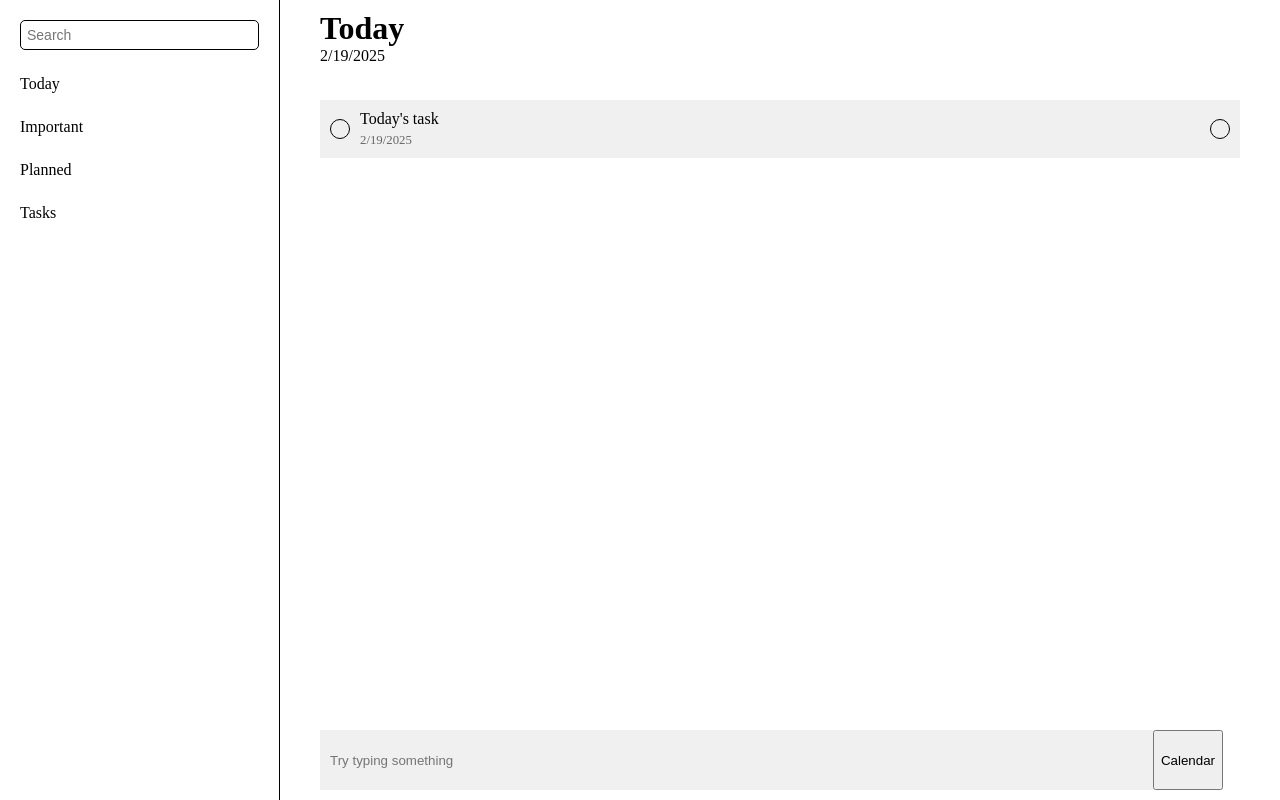
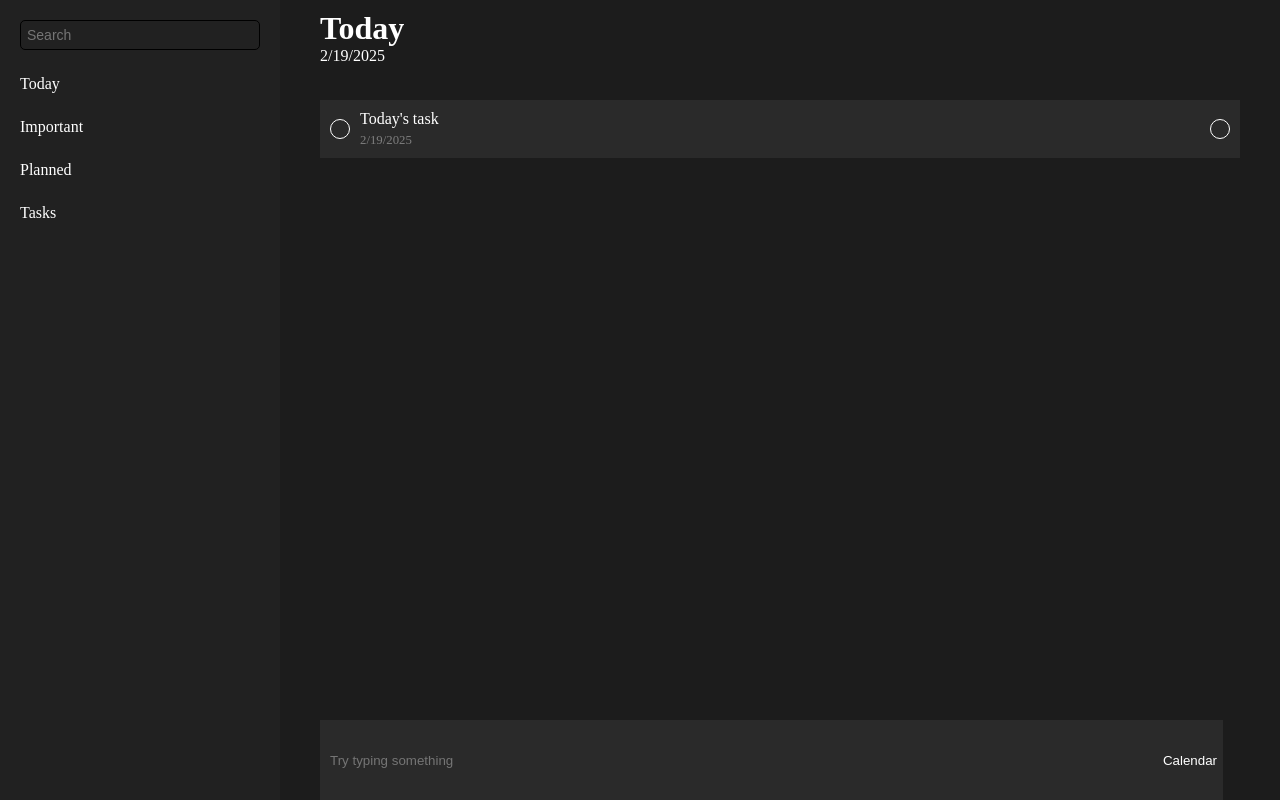
Before and after one commit to dmytro-chumak/react-to-do, a Next.js app: page /today in a window 1280 px wide. Built offline with nearby package versions, Linux system fonts and the light colour scheme.

Commit message:
style: refactor CSS to use CSS variables, improve consistency, and update styles for various components

```diff
--- a/src/app/globals.css
+++ b/src/app/globals.css
@@ -1,13 +1,24 @@
 :root {
   --main-bg: #1c1c1c;
-  --main-text: white;
+  --main-text: #ffffff;
   --alternate-bg: #212121;
+  --menu-item-bg-active: #333333;
+  --menu-item-bg-active-hover: #313131;
+  --menu-item-bg-hover: #333333;
+  --todo-item-bg: #2a2a2a;
+  --todo-item-bg-hover: #363636;
+  --todo-item-date-color: #7e7e7e;
+  --todo-item-done-color: #7e7e7e;
+  --add-todo-bg: #2a2a2a;
+  --add-todo-bg-focus: #363636;
 }
 
 body {
   margin: 0;
   padding: 0;
   overflow: hidden;
+  color: var(--main-text);
+  background-color: var(--main-bg);
 }
 
 * {
--- a/src/app/important/page.module.css
+++ b/src/app/important/page.module.css
@@ -3,7 +3,6 @@
   height: 10vh;
   position: fixed;
   top: 0;
-  background-color: white;
   padding: 10px 0;
   width: calc(100vw - 377px);
 }
--- a/src/app/planned/page.module.css
+++ b/src/app/planned/page.module.css
@@ -3,7 +3,6 @@
   height: 10vh;
   position: fixed;
   top: 0;
-  background-color: white;
   padding: 10px 0;
   width: calc(100vw - 377px);
 }
--- a/src/app/tasks/page.module.css
+++ b/src/app/tasks/page.module.css
@@ -3,7 +3,6 @@
   height: 10vh;
   position: fixed;
   top: 0;
-  background-color: white;
   padding: 10px 0;
   width: calc(100vw - 377px);
 }
--- a/src/app/today/page.module.css
+++ b/src/app/today/page.module.css
@@ -3,7 +3,6 @@
   height: 10vh;
   position: fixed;
   top: 0;
-  background-color: white;
   padding: 10px 0;
   width: calc(100vw - 377px);
 }
--- a/src/components/add-todo/add-todo.jsx
+++ b/src/components/add-todo/add-todo.jsx
@@ -41,7 +41,11 @@ export default function AddTodo() {
           placeholder="Try typing something"
           onKeyDown={(e) => e.key === "Enter" && handleSubmit(e)}
         ></input>
-        <button ref={buttonRef} onClick={handleCalendarToggle}>
+        <button
+          className={styles["calendar-button"]}
+          ref={buttonRef}
+          onClick={handleCalendarToggle}
+        >
           Calendar {`${date}`}
         </button>
       </div>
--- a/src/components/add-todo/add-todo.module.css
+++ b/src/components/add-todo/add-todo.module.css
@@ -4,19 +4,34 @@
   position: fixed;
   left: 320px;
   bottom: 0;
-  background-color: white;
   width: calc(100vw - 377px);
   display: flex;
+  background-color: var(--add-todo-bg);
+  color: var(--main-text);
+}
+
+.add-todo-container:has(.add-todo:focus) {
+  background-color: var(--add-todo-bg-focus);
 }
 
 .add-todo {
   padding: 10px;
-  background-color: #f0f0f0;
   border: none;
   width: 100%;
+  background-color: transparent;
+  color: inherit;
 }
 
 .add-todo:focus {
   outline: none;
-  background-color: #e0e0e0;
 }
+
+.calendar-button {
+  background-color: transparent;
+  border: none;
+  color: inherit;
+}
+
+.calendar-button:hover {
+  background-color: transparent;
+}
--- a/src/components/calendar/calendar.module.css
+++ b/src/components/calendar/calendar.module.css
@@ -4,18 +4,18 @@
   flex-direction: column;
   justify-content: center;
   width: clamp(300px, 20vw, 400px);
-  background-color: aliceblue;
   margin: 10px;
   right: 0;
 }
 
 .button {
-  background-color: #f0f0f0;
+  background-color: var(--add-todo-bg);
+  color: var(--main-text);
   width: 100%;
   padding: 10px;
   border: none;
 }
 
 .button:hover {
-  background-color: #e0e0e0;
+  background-color: var(--add-todo-bg-focus);
 }
--- a/src/components/sidebar/sidebar.module.css
+++ b/src/components/sidebar/sidebar.module.css
@@ -1,7 +1,7 @@
 .sidebar {
   width: 280px;
   height: 100vh;
-  border-right: 1px solid black;
+  background-color: var(--alternate-bg);
   display: flex;
   flex-direction: column;
   gap: 5px;
@@ -36,8 +36,16 @@
   cursor: pointer;
 }
 
-.menuItem:hover {
-  background-color: #f0f0f0;
+.menuItem:hover:not(.menuItemActive) {
+  background-color: var(--menu-item-bg-hover);
+}
+
+.menuItemActive {
+  background-color: var(--menu-item-bg-active);
+}
+
+.menuItemActive:hover {
+  background-color: var(--menu-item-bg-active-hover);
 }
 
 .menuItem a {
--- a/src/components/todo-item/todo-item.module.css
+++ b/src/components/todo-item/todo-item.module.css
@@ -3,29 +3,32 @@
   gap: 10px;
   align-items: center;
   padding: 10px;
-  background-color: #f0f0f0;
+  background-color: var(--todo-item-bg);
 }
 
 .item:hover {
-  background-color: #e0e0e0;
+  background-color: var(--todo-item-bg-hover);
 }
 
 .button-done {
   width: 20px;
   height: 20px;
   padding: 1px;
-  border: 1px solid black;
+  border: 1px solid var(--main-text);
   border-radius: 10px;
   background-color: transparent;
   cursor: pointer;
+  color: var(--main-text);
 }
 
 .button-done:hover::before {
+  color: var(--main-text);
   content: "✓";
 }
 
 .done span {
   text-decoration: line-through;
+  color: var(--todo-item-done-color);
 }
 
 .done .button-done::before {
@@ -41,14 +44,14 @@
 
 .date {
   font-size: 0.8em;
-  color: #666;
+  color: var(--todo-item-date-color);
 }
 
 .button-important {
   width: 20px;
   height: 20px;
   padding: 1px;
-  border: 1px solid black;
+  border: 1px solid var(--main-text);
   border-radius: 10px;
   background-color: transparent;
   cursor: pointer;
@@ -57,4 +60,5 @@
 .important .button-important::before,
 .button-important:hover::before {
   content: "!";
+  color: var(--main-text);
 }
```
